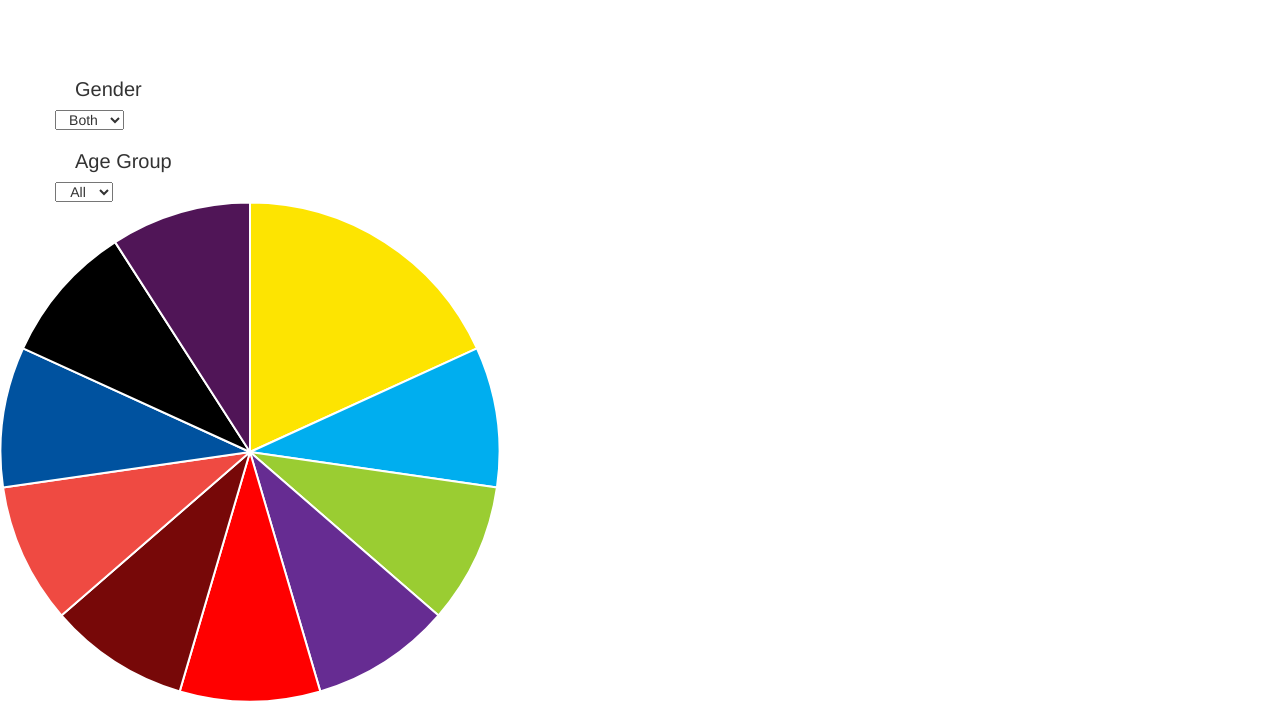
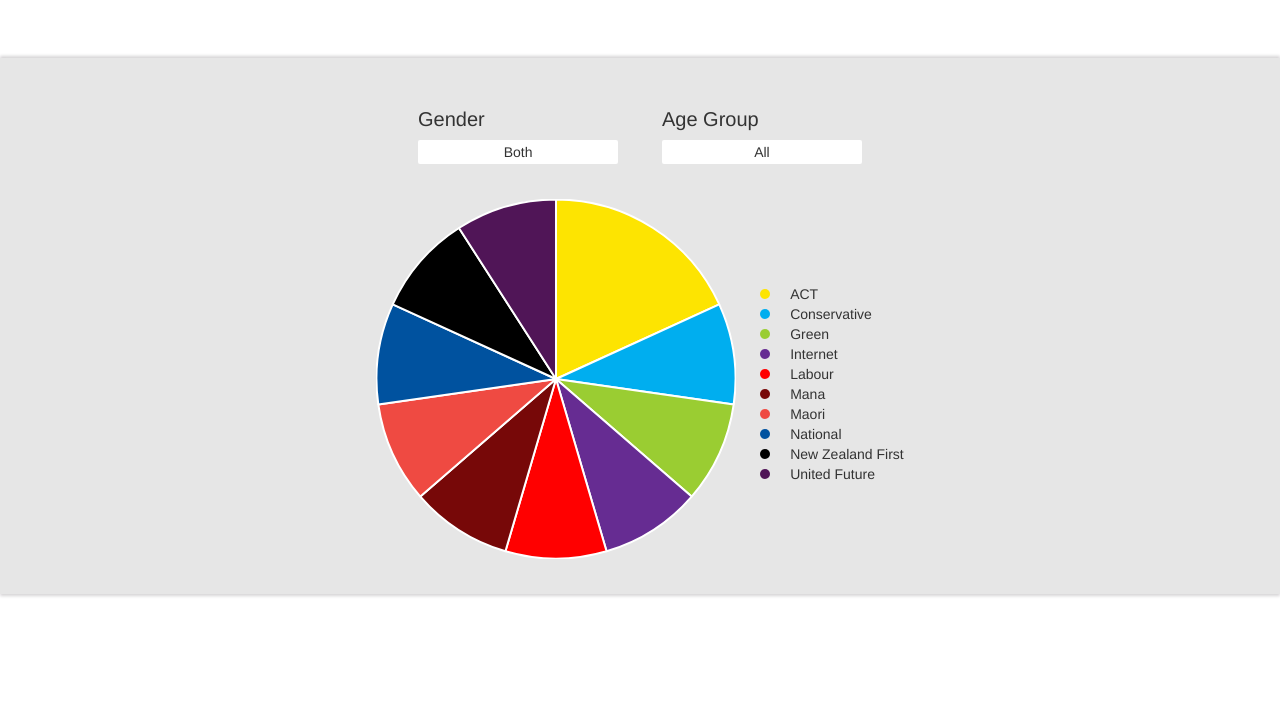
Before and after one commit to finnclark/whatsyourvote, a plain HTML site: page html/data.html in a window 1280 px wide. Shown: the part 112-819 px from the top of the page. Drawn offline with Linux system fonts and the light colour scheme.

Commit message:
Styled data.html

```diff
--- a/css/main.css
+++ b/css/main.css
@@ -1,6 +1,6 @@
 body{
 	background-color: white;
-	font-family: "Museo Slab", univers, helvetica, sans-serif;
+	font-family: "Museo Slab", "Helvetica Neue", Helvetica, sans-serif;
 }
 
 .title h1{
@@ -9,7 +9,6 @@ body{
 	text-align: center;
 	color: #171814;
 	background-color: white;
-	font-family: "Museo Slab", univers, helvetica, sans-serif;
 	font-size: 45px;
 	font-weight: 700;
 }
@@ -106,3 +105,90 @@ option{
 	box-shadow: 0 1px 2px rgba(0,0,0,.05);
 	text-align: center;
 }
+
+.content-box{
+	width: auto;
+	height: auto;
+	text-align: center;
+	margin: 0;
+	padding: 0;
+	background-color: #E6E6E6;
+	box-shadow: 0 2px 3px #D6D4D6,  0 -2px 3px #D6D4D6;
+}
+
+.filter{
+	text-align: left;
+	display: inline-block;
+	padding: 30px 20px 20px 20px;
+}
+
+.filter-title{
+	padding: 0;
+}
+
+.section-two{
+	width: 100%;
+	height: auto;
+}
+
+.dot{
+	width: 10px;
+	height: 10px;
+	margin-right: 20px;
+	border-radius: 50%;
+	background-color: red;
+	display: inline-block;
+}
+.act{
+	background-color: #FDE401;
+}
+.conservative{
+	background-color: #00AEEF;
+}
+.green{
+	background-color: #9ACD32;
+}
+.internet{
+	background-color: #662C92;
+}
+.labour{
+	background-color: #FF0000;
+}
+.mana{
+	background-color: #770808;
+}
+.maori{
+	background-color: #EF4A42;
+}
+.national{
+	background-color: #00529F;
+}
+.nzfirst{
+	background-color: #000000;
+}
+.unitedfuture{
+	background-color: #501557;
+}
+
+.pie-box{
+	display: inline-block;
+	padding-bottom: 30px;
+	margin: 0 10px;
+}
+
+.pie{
+
+}
+
+.list-box{
+	display: inline-block;
+	vertical-align: 80px;
+	margin: 0 10px;
+}
+
+.list{
+	list-style: none;
+	text-align: left;
+	padding: 0;
+	margin: 0;
+}
--- a/html/data.html
+++ b/html/data.html
@@ -1,5 +1,5 @@
 <!DOCTYPE html>
-<html>
+<html lang="en-uk">
 <head>
 	<meta charset="utf-8">
 	<meta name="viewport" content="width=device-width, initial-scale=1">
@@ -12,24 +12,27 @@
   	<script src="../js/main.js"></script>
 
 </head>
+
 	<body>
+
 		<div class="title">
 			<H1>What's Your Vote?</H1>
 		</div>
-	<div>
-		<div class="container">
-			<div class="row">
+		<div class="content-box">
+			<div class="section-one">
+				<div class="filter filter-one">
 					<h3 class="filter-title">Gender</h3>
-				<select name="gender">
-					<option value="both">Both</option>
+					<select name="gender" class="styled-select">
+						<option value="all" selected>Both</option>
 						<option value="male">Male</option>
 						<option value="female">Female</option>
 					</select>
+				</div>
 
+				<div class="filter filter-two">
 					<h3 class="filter-title">Age Group</h3>
-				<select name="age">
-					<option value="all">All</option>
-					<option value="age">Age</option>
+					<select name="age" class="styled-select">
+						<option value="all" selected>All</option>
 						<option value="18">18-25</option>
 						<option value="26">26-30</option>
 						<option value="36">36-50</option>
@@ -37,10 +40,28 @@
 					</select>
 				</div>
 			</div>
+
+			<div class="section-two">
+				<div class="pie-box">
+					<canvas class="pie" id="partyPie" width="360" height="360"></canvas>
 				</div>
-	<div>
-		<canvas id="partyPie" width="500" height="500"></canvas>
+				<div class="list-box">
+					<ul class="list">
+						<li><div class="dot act"></div>ACT</li>
+						<li><div class="dot conservative"></div>Conservative</li>
+						<li><div class="dot green"></div>Green</li>
+						<li><div class="dot internet"></div>Internet</li>
+						<li><div class="dot labour"></div>Labour</li>
+						<li><div class="dot mana"></div>Mana</li>
+						<li><div class="dot maori"></div>Maori</li>
+						<li><div class="dot national"></div>National</li>
+						<li><div class="dot nzfirst"></div>New Zealand First</li>
+						<li><div class="dot unitedfuture"></div>United Future</li>
+					</ul>
 				</div>
+			</div>
+		</div>
+
 		<script>
 
 			var pieData = [
@@ -125,3 +146,7 @@
 			}
 
 		</script>
+
+	</body>
+
+</html>
```
Also changed, not shown: html/index.html (+1 -1 lines). Lines whose indentation alone changed are shown as unchanged.
